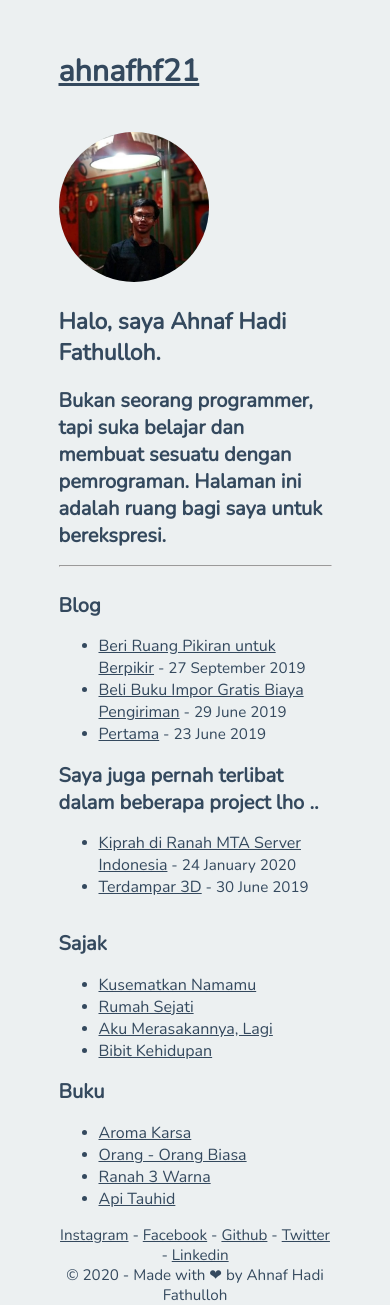
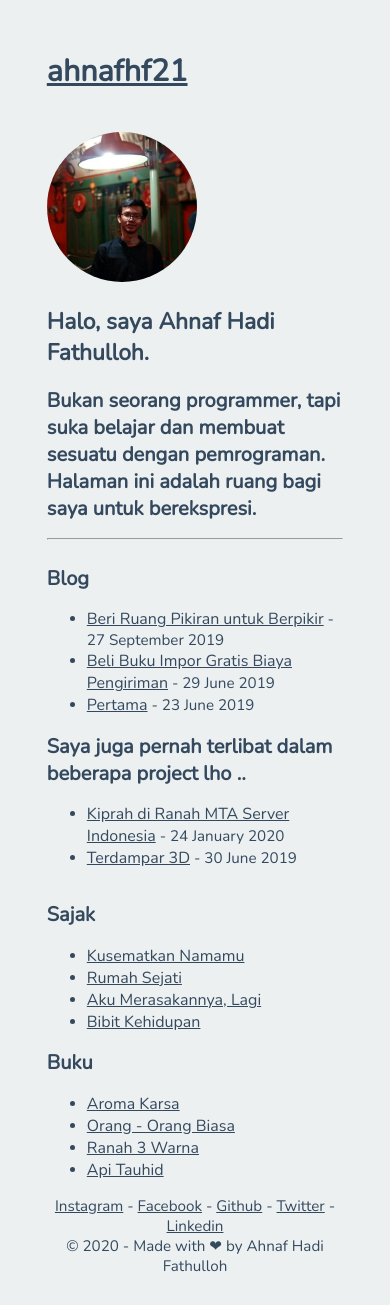
Before and after one commit to ahnafhf21/ahnafhf21.github.io, a Jekyll site: the page built from index.md, in a window 390 px wide. Built offline with Jekyll 4.4.1, drawn with Linux system fonts in a browser that asks for light colours; after the commit the page ends 1276 px from its top, so only the background shows below that.

```diff
--- a/assets/css/style.css
+++ b/assets/css/style.css
@@ -49,7 +49,7 @@ time {
 }
 @media screen and (max-width: 860px) {
   body{
-    margin: 50px 15% 50px 15%;
+    margin: 50px 12% 50px 12%;
     font-size: 0.8rem;
   }
   .blog-list, .sidebar {
```
